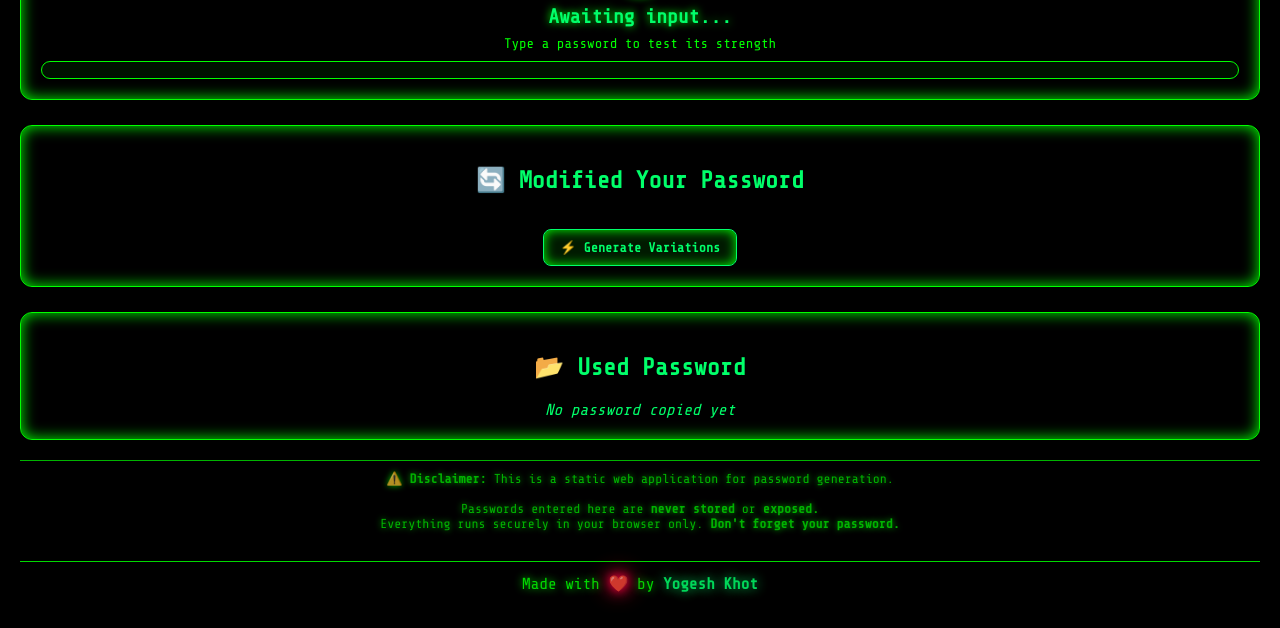
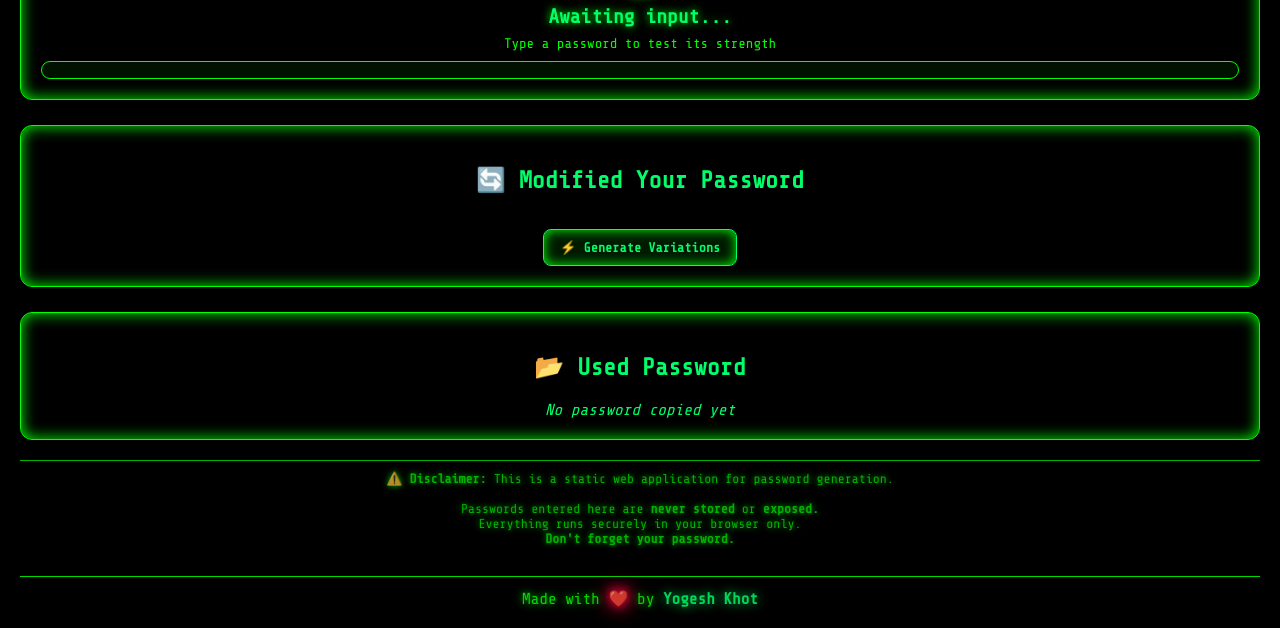
Before and after one commit to yogeshkhot1/password-strength-tester, a plain HTML site: page index.html in a window 1280 px wide. Shown: the part 359-987 px from the top of the page. Drawn offline with nearby package versions, Linux system fonts and the light colour scheme.

Commit message:
Update index.html

```diff
--- a/index.html
+++ b/index.html
@@ -69,7 +69,7 @@
 
   <div class="disclaimer">
     ⚠️ <b>Disclaimer:</b> This is a static web application for password generation. <br><br>Passwords entered here are <b>never stored</b> or <b>exposed.</b><br>
-    Everything runs securely in your browser only. <b>Don't forget your password.</b>
+    Everything runs securely in your browser only.<br> <b>Don't forget your password.</b>
   </div>
 
   <!-- Footer -->
```
